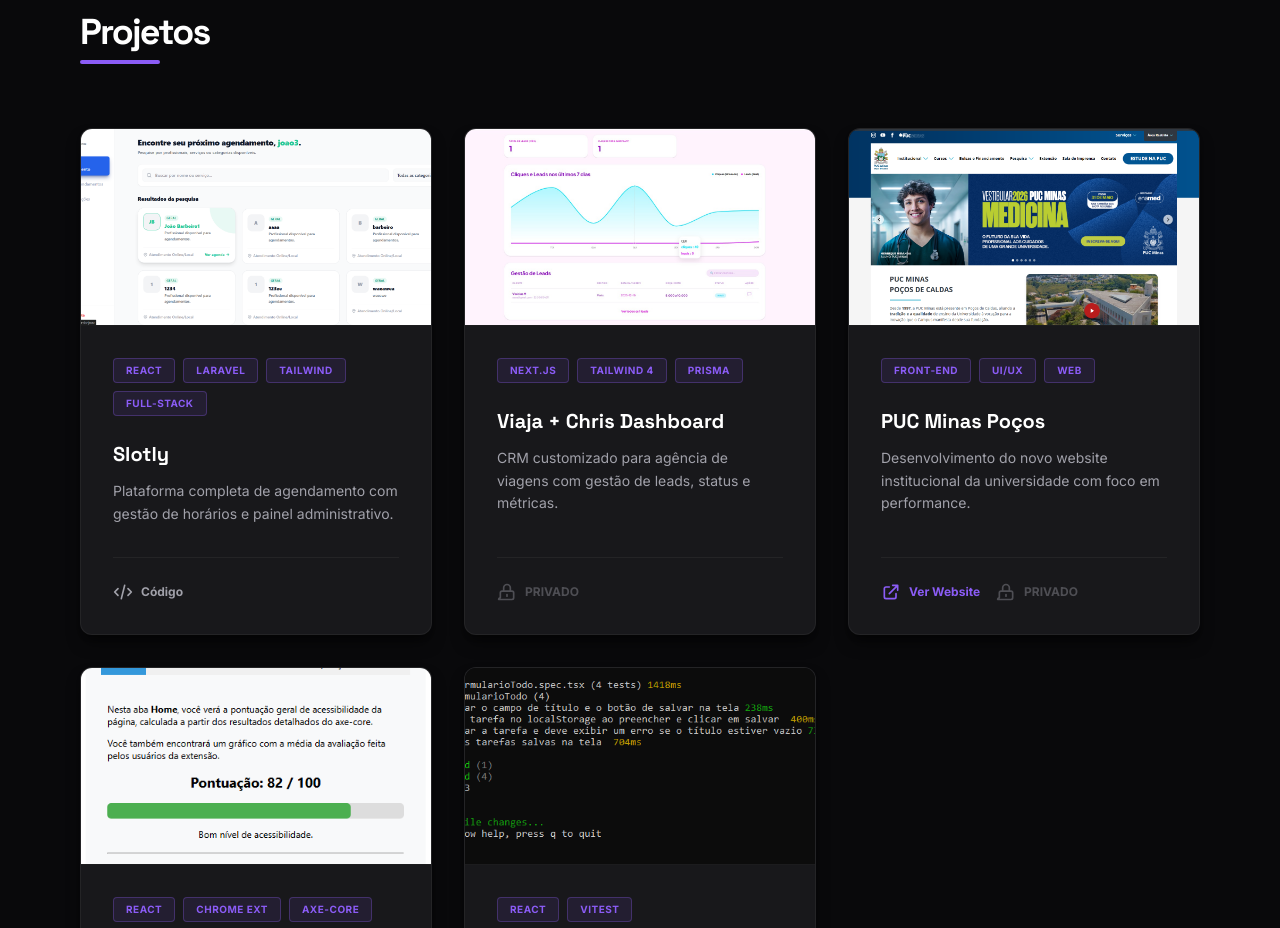
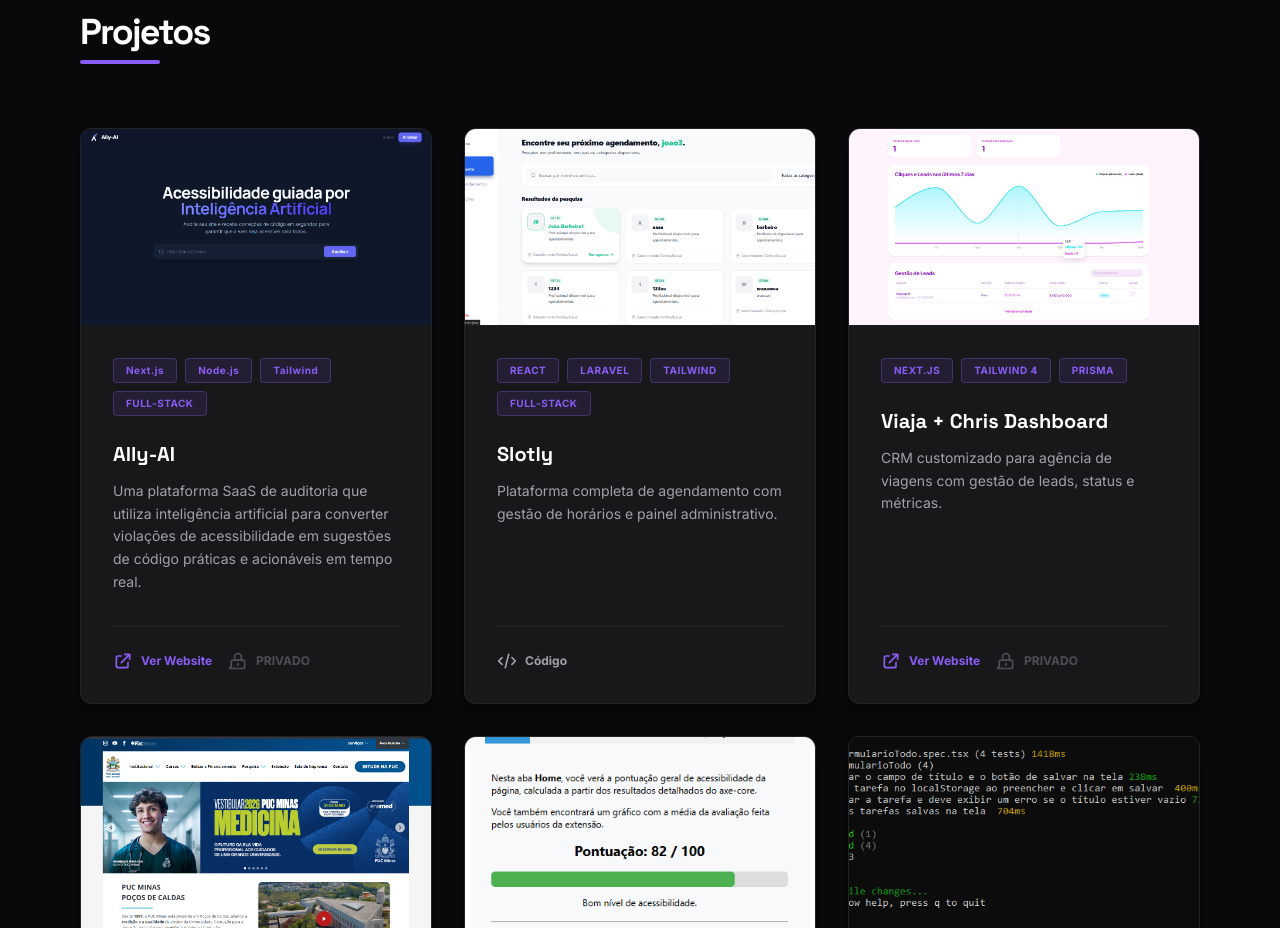
Before and after one commit to VncS1/vncs-portfolio, a Next.js app: page / in a window 1280 px wide. Shown: the part 1420-2348 px from the top of the page. Built offline with nearby package versions, Linux system fonts and the light colour scheme; no server answers.

Commit message:
chore: update projects

```diff
--- a/src/components/Projects.tsx
+++ b/src/components/Projects.tsx
@@ -4,6 +4,18 @@
   const projects = [
     {
       id: 1,
+      title: "Ally-AI",
+      description:
+        "Uma plataforma SaaS de auditoria que utiliza inteligência artificial para converter violações de acessibilidade em sugestões de código práticas e acionáveis em tempo real.",
+      tags: ["Next.js", "Node.js", "Tailwind", "FULL-STACK"],
+      image: "/projetos/ally-ai.png",
+      isOnWeb: true,
+      liveUrl: "https://ally-ai-web.vercel.app",
+      isPrivate: true,
+      codeUrl: "",
+    },
+    {
+      id: 2,
       title: "Slotly",
       description:
         "Plataforma completa de agendamento com gestão de horários e painel administrativo.",
@@ -15,19 +27,19 @@
       codeUrl: "https://github.com/VncS1/slotly",
     },
     {
-      id: 2,
+      id: 3,
       title: "Viaja + Chris Dashboard",
       description:
         "CRM customizado para agência de viagens com gestão de leads, status e métricas.",
       tags: ["NEXT.JS", "TAILWIND 4", "PRISMA"],
       image: "/projetos/viaja-chris.jpeg",
-      isOnWeb: "",
-      liveUrl: "#",
+      isOnWeb: true,
+      liveUrl: "https://viajamaiscomchris.com.br",
       isPrivate: true,
       codeUrl: "#",
     },
     {
-      id: 3,
+      id: 4,
       title: "PUC Minas Poços",
       description:
         "Desenvolvimento do novo website institucional da universidade com foco em performance.",
@@ -39,7 +51,7 @@
       codeUrl: "#",
     },
     {
-      id: 4,
+      id: 5,
       title: "Accessible Web",
       description:
         "Extensão para Google Chrome focada em avaliar e garantir a acessibilidade de websites.",
@@ -51,7 +63,7 @@
       codeUrl: "https://github.com/VncS1/accessible-web",
     },
     {
-      id: 5,
+      id: 6,
       title: "Formulário com Testes Automatizados",
       description:
         "Desenvolvimento de um formulário para estudos em testes automatizados com Vitest e React Testing Library",
```
Also changed, not shown: public/projetos/ally-ai.png (added).
